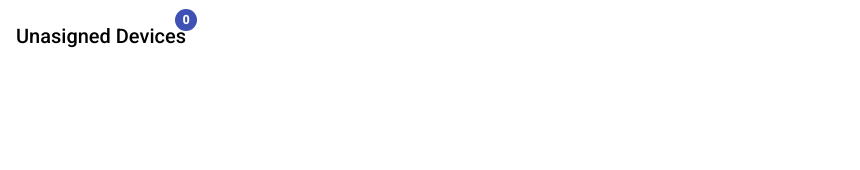
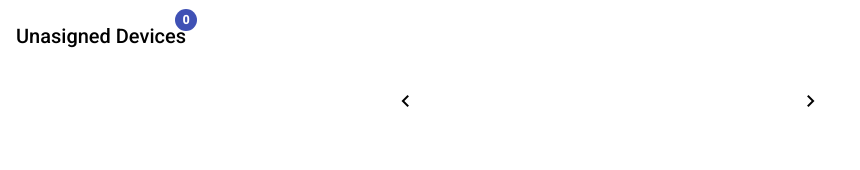
Before and after one commit to al375840/Sistema_domotico, an Angular app in the folder Cliente/: page / in a window 1280 px wide. Shown: the top 170 px of the page, without its empty margins (0-860 px from the left). Built offline with nearby package versions, Linux system fonts and the light colour scheme; what cdk-drag-scroll would draw is missing.

Commit message:
vista unasigned scroll botones

```diff
--- a/Cliente/src/app/devices/unasign-list/unasign-list.component.css
+++ b/Cliente/src/app/devices/unasign-list/unasign-list.component.css
@@ -8,7 +8,7 @@
 .unasigned-container {
     display: flex;
     position: fixed;
-    width: 90%;
+    width: 95%;
     margin-top: 5rem;
     justify-content: center;
     align-items: center;
@@ -19,8 +19,9 @@
     background: white;
     overflow: hidden;
     white-space: nowrap;
-    max-width: 90%;
+    max-width: 95%;
     margin: 0px 15%;
+    scroll-behavior: smooth;
 }
 
 .unasigned-box {
--- a/Cliente/src/app/devices/unasign-list/unasign-list.component.html
+++ b/Cliente/src/app/devices/unasign-list/unasign-list.component.html
@@ -1,12 +1,14 @@
 <h2 class="tittle" matBadge={{devices.length}} matBadgePosition="after above" matBadgeColor="primary">Unasigned Devices</h2>
 <div cdkDropListGroup>
   <div overflow="scroll" class="unasigned-container" >
-    <div #container1 cdkDropList cdkDropListOrientation="horizontal" class="unasigned-list" (cdkDropListDropped)="drop($event)">
-      <div class="unasigned-box" *ngFor="let device of devices" cdkDrag vsDragScroll [vsDragScrollContainer]="container1">
+    <button (click)="scrollLeft()" mat-icon-button><mat-icon>keyboard_arrow_left</mat-icon></button>
+    <div #containerunasigned cdkDropList cdkDropListOrientation="horizontal" class="unasigned-list" (cdkDropListDropped)="drop($event)">
+      <div class="unasigned-box" *ngFor="let device of devices" cdkDrag vsDragScroll [vsDragScrollContainer]="containerunasigned">
         <button mat-icon-button color="primary"><mat-icon>warning</mat-icon></button>
         <br>
         <label>{{device.id}} </label>
       </div>
     </div>
+    <button (click)="scrollRight()" mat-icon-button><mat-icon>keyboard_arrow_right</mat-icon></button>
   </div>
 </div>
--- a/Cliente/src/app/devices/unasign-list/unasign-list.component.ts
+++ b/Cliente/src/app/devices/unasign-list/unasign-list.component.ts
@@ -1,4 +1,4 @@
-import { Component, Input, OnInit } from '@angular/core';
+import { Component, ElementRef, Input, OnInit, ViewChild } from '@angular/core';
 import { Device } from '../device';
 import { DeviceService } from '../device.service';
 import {CdkDragDrop, moveItemInArray, transferArrayItem} from '@angular/cdk/drag-drop';
@@ -23,5 +23,16 @@ export class UnasignListComponent implements OnInit {
 
   drop(event: CdkDragDrop<string[]>) {
     moveItemInArray(this.devices, event.previousIndex, event.currentIndex);
+    console.log(event.currentIndex)
+  }
+
+@ViewChild('containerunasigned') containerunasigned: ElementRef;
+
+  scrollLeft() {
+    this.containerunasigned.nativeElement.scrollLeft -= 75;
+  }
+
+  scrollRight() {
+    this.containerunasigned.nativeElement.scrollLeft += 75;
   }
 }
```
Also changed, not shown: 1 other file (tests, documents, lock files or other folders).
